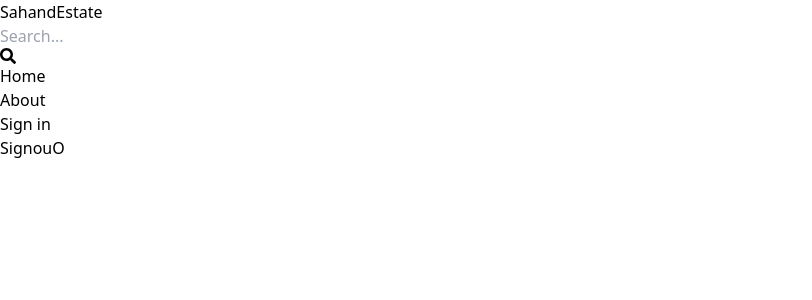
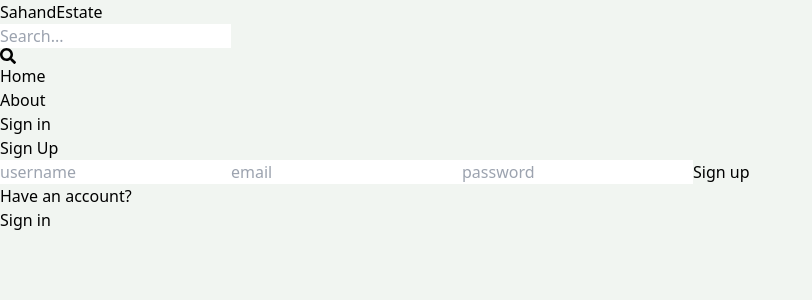
Before and after one commit to Seundave/mern-estate-app, a React (Vite) app: page /sign-up in a window 1280 px wide. Shown: the top 300 px of the page, without its empty margins (0-812 px from the left). Built offline with nearby package versions, Linux system fonts and the light colour scheme.

Commit message:
complete sign up page ui

```diff
--- a/src/index.css
+++ b/src/index.css
@@ -1,3 +1,7 @@
 @tailwind base;
 @tailwind components;
 @tailwind utilities;
+
+body{
+    background-color: rgb(241,245,241);
+}
--- a/src/pages/SignUp.jsx
+++ b/src/pages/SignUp.jsx
@@ -1,7 +1,36 @@
-import React from 'react'
+import { Link } from "react-router-dom";
 
 export default function SignUp() {
   return (
-    <div>SignouO</div>
-  )
+    <div className="p-3 max-w-lg mx-auto">
+      <h1 className="text-3xl text-center font-semibold my-7"> Sign Up</h1>
+      <form className="flex flex-col gap-4">
+        <input
+          type="text"
+          placeholder="username"
+          className="border p-3 rounded-lg"
+          id="username"
+        />
+        <input
+          type="email"
+          placeholder="email"
+          className="border p-3 rounded-lg"
+          id="email"
+        />
+        <input
+          type="password"
+          placeholder="password"
+          className="border p-3 rounded-lg"
+          id="password"
+        />
+        <button className="bg-slate-700 p-3 rounded-lg uppercase text-white hover:opacity-95 disabled:opacity-80">
+          Sign up
+        </button>
+      </form>
+      <div className="flex gap-2 mt-5">
+        <p>Have an account?</p>
+        <Link to="/sign-in"><span className="text-blue-700">Sign in</span></Link>
+      </div>
+    </div>
+  );
 }
```
